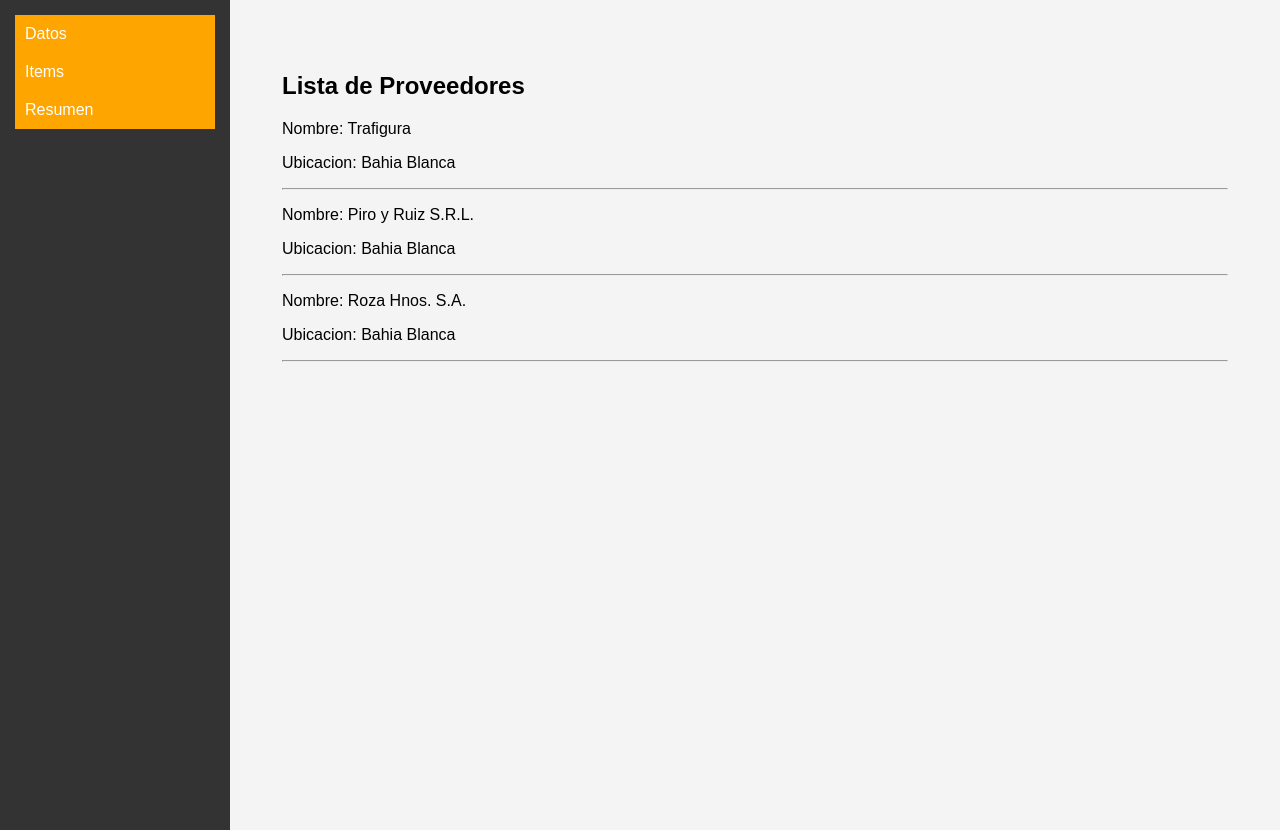
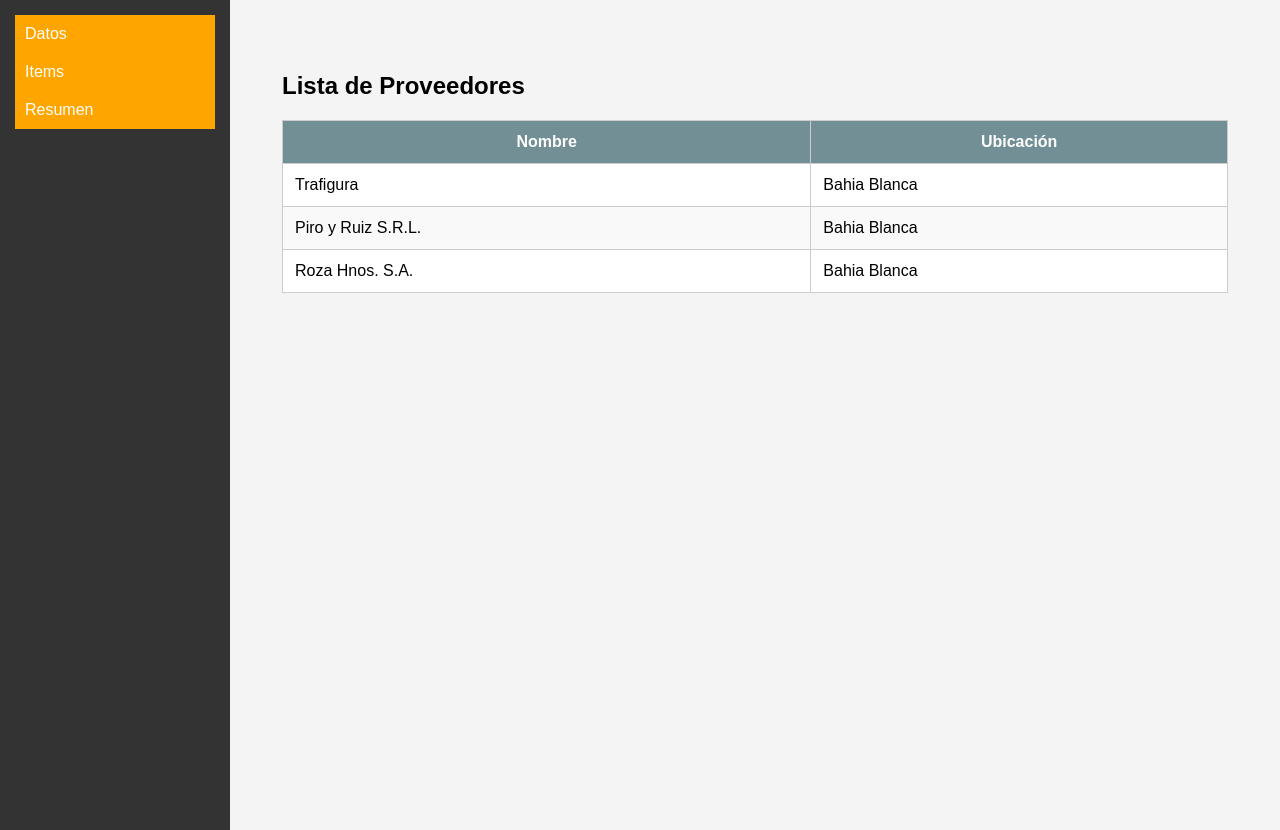
Before and after one commit to ruloalv/c2000-Analisis, a FastAPI app: page /proveedores/ in a window 1280 px wide. Shown: the part 112-942 px from the top of the page. Run offline with FastAPI, Linux system fonts and the light colour scheme.

Commit message:
funcional la creacion de tabla de proveedores

```diff
--- a/app/static/css/styles.css
+++ b/app/static/css/styles.css
@@ -115,3 +115,44 @@
 main {
     margin: 2rem;
 }
+
+/* TABLAS */
+/* Estilo de la tabla */
+table {
+    width: 100%; /* Ancho completo de la sección */
+    border-collapse: collapse; /* Elimina el espacio entre bordes de celdas */
+    margin-top: 20px;
+}
+
+/* Estilo de bordes */
+table, th, td {
+    border: 1px solid #ccc; /* Bordes grises claros */
+}
+
+/* Espaciado dentro de celdas */
+th, td {
+    padding: 12px; /* Espacio entre texto y bordes */
+    text-align: left; /* Alineación a la izquierda */
+}
+
+/* Encabezado de la tabla */
+thead th {
+    background-color: #718F94; /* Color de fondo del encabezado */
+    color: white; /* Texto blanco */
+    font-weight: bold; /* Texto en negrita */
+    text-align: center; /* Alineación central en encabezados */
+}
+
+/* Color alternado en filas */
+tbody tr:nth-child(even) {
+    background-color: #f9f9f9; /* Color de fondo para filas pares */
+}
+
+tbody tr:nth-child(odd) {
+    background-color: #ffffff; /* Color de fondo para filas impares */
+}
+
+/* Estilo al pasar el cursor */
+tbody tr:hover {
+    background-color: #ffe3a1; /* Cambia el fondo al pasar el mouse */
+}
--- a/app/templates/proveedores.html
+++ b/app/templates/proveedores.html
@@ -3,10 +3,21 @@
 {% block content %}
 <h2>Lista de Proveedores</h2>
 <div id="proveedores-container">
-    {% for proveedor in proveedores %}
-        <p>Nombre: {{ proveedor.name }}</p>
-        <p>Ubicacion: {{ proveedor.location }}</p>
-        <hr>
-    {% endfor %}
+    <table>
+        <thead>
+            <tr>
+                <th>Nombre</th>
+                <th>Ubicación</th>
+            </tr>
+        </thead>
+        <tbody>
+            {% for proveedor in proveedores %}
+            <tr>
+                <td>{{ proveedor.name }}</td>
+                <td>{{ proveedor.location }}</td>
+            </tr>
+            {% endfor %}
+        </tbody>
+    </table>
 </div>
 {% endblock %}
```
